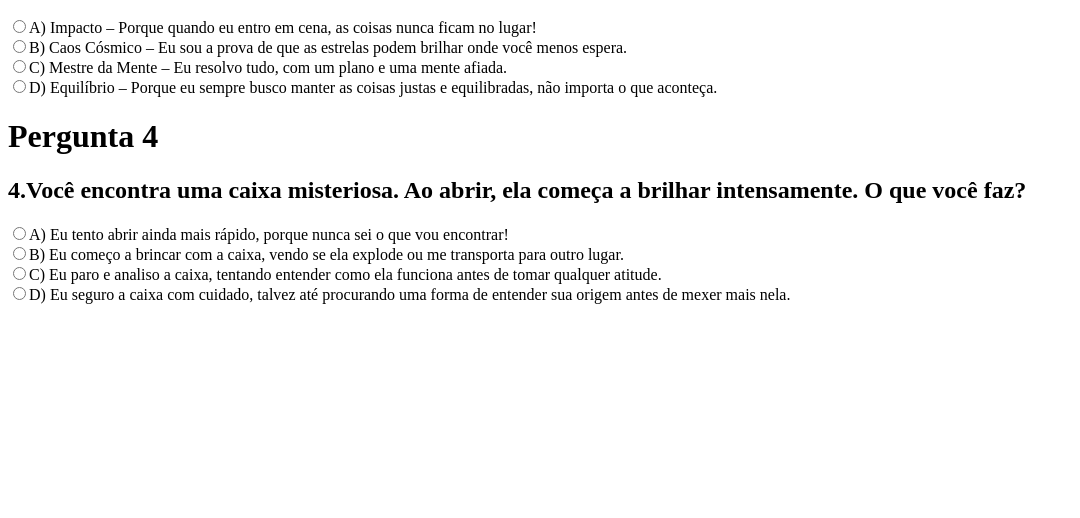
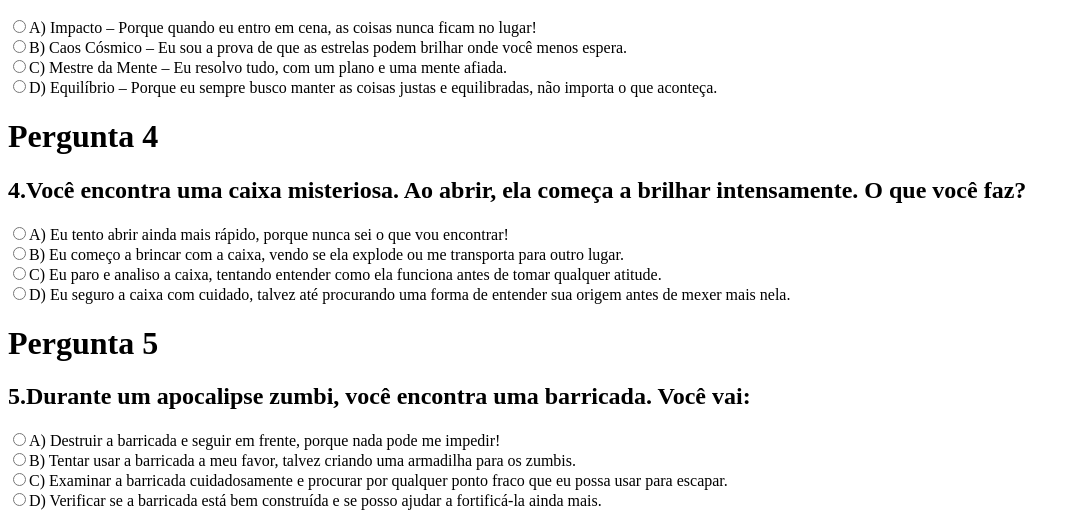
Before and after one commit to Shyinxx/Projeto_Quiz, a plain HTML site: page index.html in a window 1280 px wide. Shown: the part 582-1100 px from the top of the page, without its empty margins (0-1080 px from the left). Before the commit the page ends 894 px from the top, so only its background shows below. Drawn offline with Linux system fonts and the light colour scheme.

Commit message:
pergunta 5

```diff
--- a/index.html
+++ b/index.html
@@ -48,7 +48,18 @@
     <br>
     <label><input type="radio" name="pergunta4">C) Eu paro e analiso a caixa, tentando entender como ela funciona antes de tomar qualquer atitude.</label>
     <br>
-    <label><input type="radio" name="pergunta4">D)  Eu seguro a caixa com cuidado, talvez até procurando uma forma de entender sua origem antes de mexer mais nela.
+    <label><input type="radio" name="pergunta4">D) Eu seguro a caixa com cuidado, talvez até procurando uma forma de entender sua origem antes de mexer mais nela.
+    </label>
+
+    <h1>Pergunta 5</h1>
+    <h2>5.Durante um apocalipse zumbi, você encontra uma barricada. Você vai:</h2>
+    <label><input type="radio" name="pergunta5">A) Destruir a barricada e seguir em frente, porque nada pode me impedir!</label>
+    <br>
+    <label><input type="radio" name="pergunta5">B) Tentar usar a barricada a meu favor, talvez criando uma armadilha para os zumbis.</label>
+    <br>
+    <label><input type="radio" name="pergunta5">C) Examinar a barricada cuidadosamente e procurar por qualquer ponto fraco que eu possa usar para escapar.</label>
+    <br>
+    <label><input type="radio" name="pergunta5">D) Verificar se a barricada está bem construída e se posso ajudar a fortificá-la ainda mais.
     </label>
 
 
```
